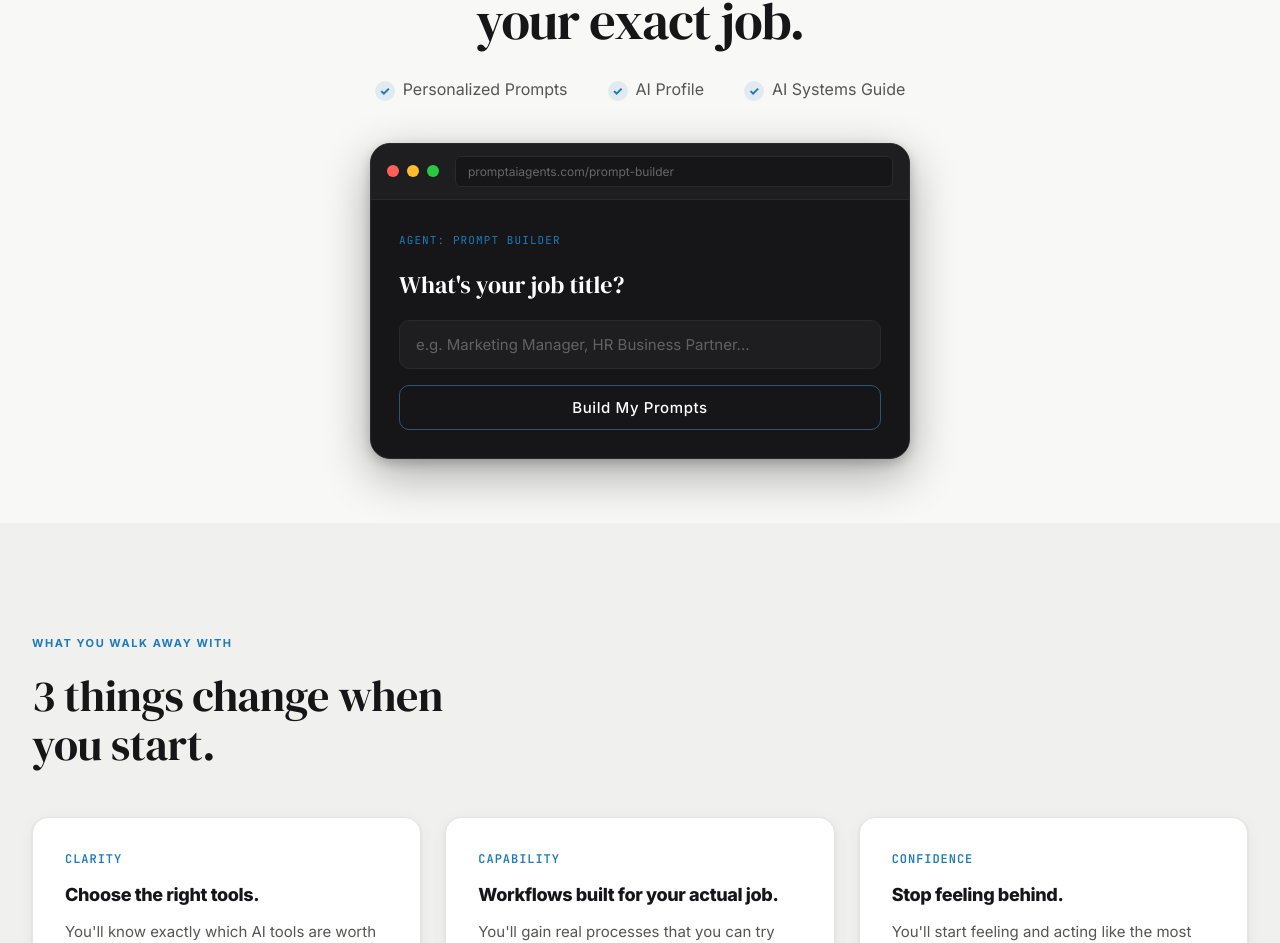
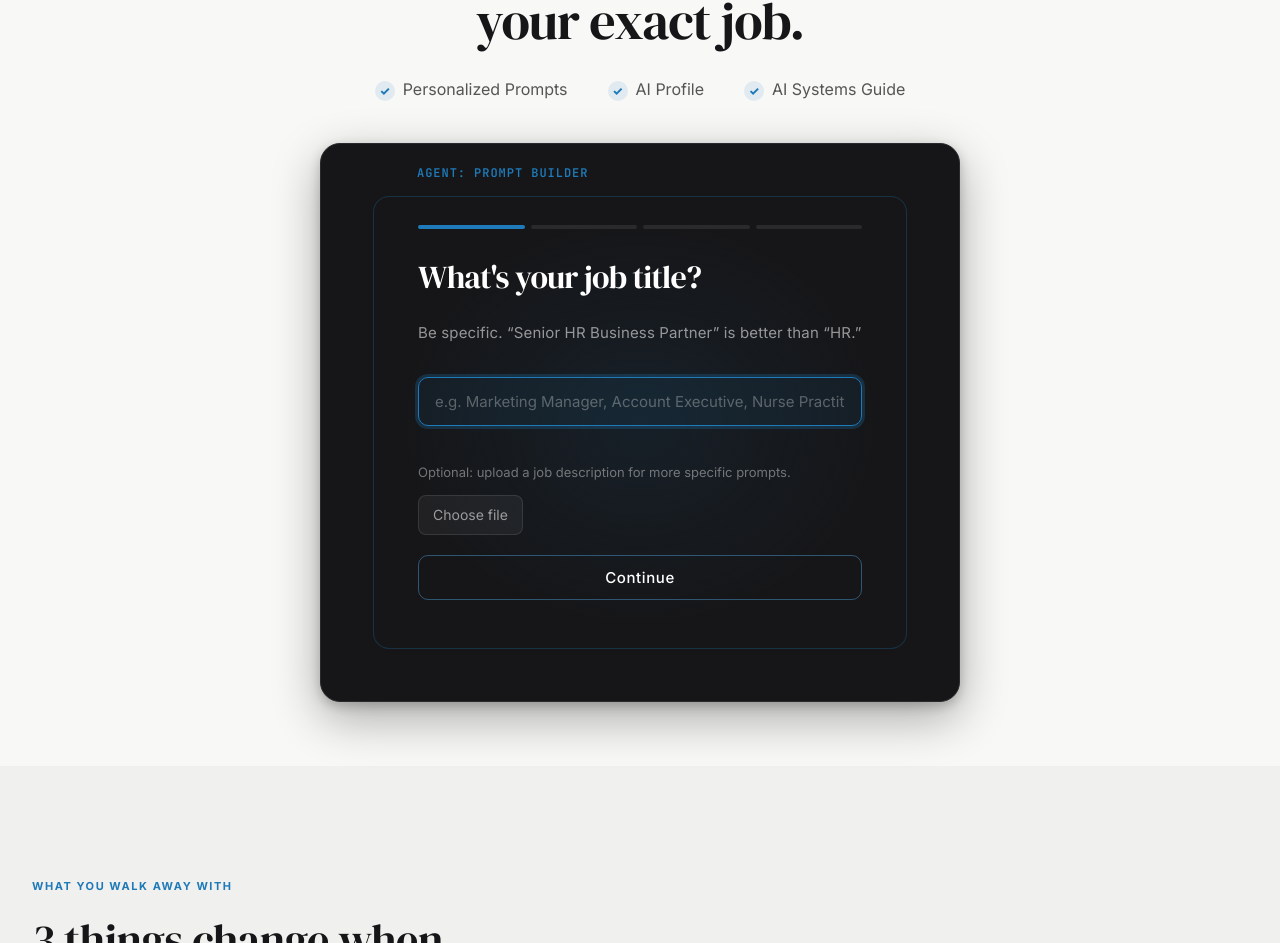
Before and after one commit to coolcalvin457-tech/agent-timesaver-nextjs, a Next.js app: page / in a window 1280 px wide. Shown: the part 1847-2790 px from the top of the page. Built offline with nearby package versions, Linux system fonts and the light colour scheme.

Commit message:
Embed full Prompt Builder Q1 on homepage with seamless handoff to Q2

```diff
--- a/app/page.tsx
+++ b/app/page.tsx
@@ -2,7 +2,7 @@ import HeroToolWrap from "@/components/HeroToolWrap";
 import HeroButton from "@/components/HeroButton";
 import NavClient from "@/components/NavClient";
 import Footer from "@/components/Footer";
-import PromptBuilderEmbed from "@/components/PromptBuilderEmbed";
+import PromptBuilderHomepageWrap from "@/components/PromptBuilderHomepageWrap";
 
 export default function Home() {
   return (
@@ -120,8 +120,8 @@ export default function Home() {
 
             </div>
 
-            {/* Embedded prompt builder — job title input → navigates to full tool */}
-            <PromptBuilderEmbed />
+            {/* Full Q1 screen embedded — on Continue, navigates to /prompt-builder at Q2 */}
+            <PromptBuilderHomepageWrap />
 
           </div>
         </section>
--- /dev/null
+++ b/components/PromptBuilderHomepageWrap.tsx
@@ -0,0 +1,23 @@
+"use client";
+
+import { useRouter } from "next/navigation";
+import PromptBuilderTool from "@/components/PromptBuilderTool";
+
+export default function PromptBuilderHomepageWrap() {
+  const router = useRouter();
+
+  const handleQ1Complete = (jobTitle: string) => {
+    router.push(`/prompt-builder?jobTitle=${encodeURIComponent(jobTitle)}`);
+  };
+
+  return (
+    <div style={{ maxWidth: "760px", margin: "0 auto" }}>
+      <div className="pb-frame hero-tool-dark">
+        <span className="pb-frame-label">AGENT: Prompt Builder</span>
+        <div className="pb-frame-body">
+          <PromptBuilderTool onQ1Complete={handleQ1Complete} />
+        </div>
+      </div>
+    </div>
+  );
+}
--- a/components/PromptBuilderTool.tsx
+++ b/components/PromptBuilderTool.tsx
@@ -64,9 +64,10 @@ function BackButton({ onClick }: { onClick: () => void }) {
 // ─── Component ────────────────────────────────────────────────────────────────
 interface PromptBuilderToolProps {
   initialJobTitle?: string;
+  onQ1Complete?: (jobTitle: string) => void;
 }
 
-export default function PromptBuilderTool({ initialJobTitle }: PromptBuilderToolProps) {
+export default function PromptBuilderTool({ initialJobTitle, onQ1Complete }: PromptBuilderToolProps) {
   const [screen, setScreen] = useState<Screen>("q1");
   const [jobTitle, setJobTitle] = useState(initialJobTitle?.trim() || "");
   const [workType, setWorkType] = useState("");
@@ -327,7 +328,14 @@ export default function PromptBuilderTool({ initialJobTitle }: PromptBuilderTool
           <button
             className="btn btn-primary btn-full"
             style={{ marginTop: "20px" }}
-            onClick={() => { track("q1_completed", { jobTitle }); go("q2"); }}
+            onClick={() => {
+              track("q1_completed", { jobTitle });
+              if (onQ1Complete) {
+                onQ1Complete(jobTitle);
+              } else {
+                go("q2");
+              }
+            }}
             disabled={!jobTitle.trim()}
           >
             Continue
```
